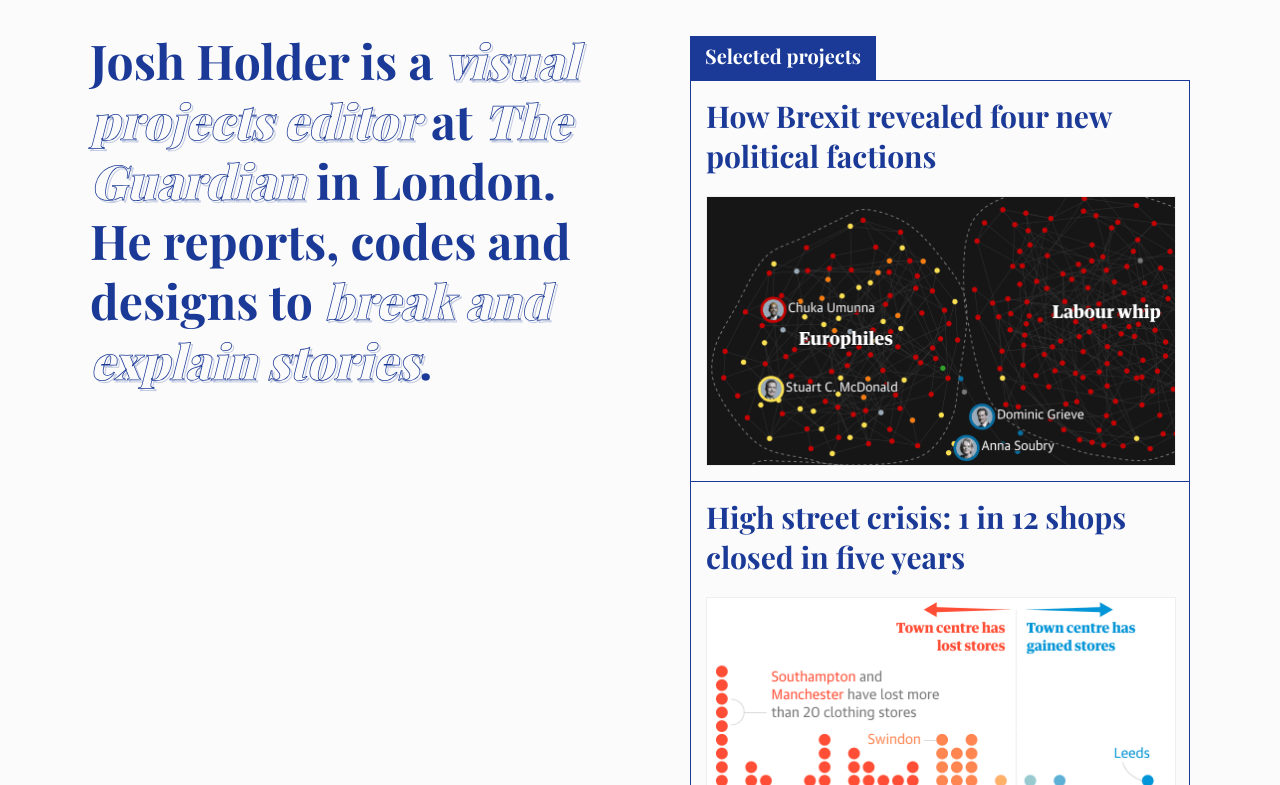
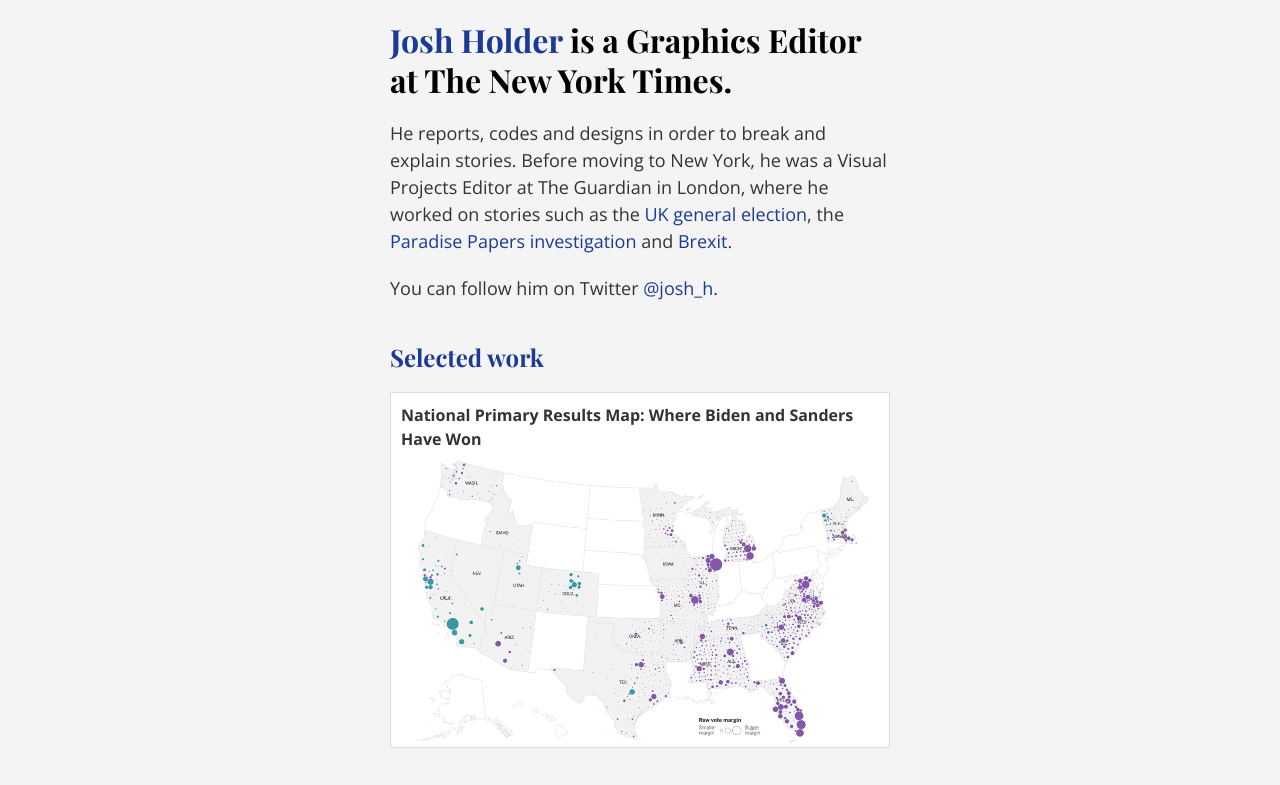
Before and after one commit to holder-josh/holder-josh.github.io, a plain HTML site: page index.html in a window 1280 px wide. Shown: the top 785 px of the page. Drawn offline with nearby package versions, Linux system fonts and the light colour scheme; a web font is replaced by a local one.

Commit message:
updates march 2020

```diff
--- a/index.html
+++ b/index.html
@@ -1,24 +1,35 @@
 <html>
 <head>
     <meta charset="UTF-8">
-    <title>Josh Holder | Visual projects editor at The Guardian</title>
+    <title>Josh Holder | Graphics Editor at The New York Times</title>
     <link href="https://fonts.googleapis.com/css?family=Playfair+Display:400,400i,700,700i,900,900i" rel="stylesheet">
+    <link href="https://fonts.googleapis.com/css?family=Open+Sans:400,400i,700,700i,900,900i" rel="stylesheet">
     <link rel="stylesheet" type="text/css" href="style.css">
-    <meta name="description" content="The portfolio of Josh Holder, visual projects editor at The Guardian" />
+    <meta name="description" content="The portfolio of Josh Holder, Graphics Editor at The New York Times" />
     <meta name="viewport" content="width=device-width, user-scalable=no" />
 </head>
 
 <body>
     <div class="main">
         <div class="main__left">
-            <h1 class="main__left-shadow">
-                Josh Holder is a <span>visual projects editor</span> at <span>The Guardian</span> in London. He reports, codes and designs to <span>break and explain stories</span>.
-            </h1>
             <div class="main__left-text">
-                Josh Holder is a <span>visual projects editor</span> at <span>The Guardian</span> in London. He reports, codes and designs to <span>break and explain stories</span>.
+                <h1><span>Josh Holder</span> is a Graphics Editor at The New York Times.</h1>
+                <p>He reports, codes and designs in order to break and explain stories. Before moving to New York, he was a Visual Projects Editor at The Guardian in London, where he worked on stories such as the <a href="https://www.theguardian.com/politics/ng-interactive/2019/dec/13/boris-johnson-achieves-landslide-victory-visual-guide">UK general election</a>, the <a href="https://www.theguardian.com/news/2017/nov/06/lewis-hamilton-avoided-taxes-jet-isle-of-man-scheme-paradise-papers">Paradise Papers investigation</a> and <a href="https://www.theguardian.com/politics/ng-interactive/2019/aug/13/how-a-no-deal-brexit-threatens-your-weekly-food-shop">Brexit</a>.</p><p>You can follow him on Twitter <a href="https://twitter.com/@josh_h">@josh_h</a>.</p>
             </div>
         </div>
         <div class="main__right">
+            <div class="main__block">
+                <a href="https://www.nytimes.com/interactive/2020/us/elections/democratic-primary-map-results.html">
+                    <h2>National Primary Results Map: Where Biden and Sanders Have Won</h2>
+                    <img src="./images/circles.gif"/>
+                </a>
+            </div>
+            <div class="main__block">
+                <a href="https://www.theguardian.com/politics/ng-interactive/2019/aug/13/how-a-no-deal-brexit-threatens-your-weekly-food-shop">
+                    <h2>How a no-deal Brexit threatens your weekly food shop</h2>
+                    <img src="./images/brexit_food.gif"/>
+                </a>
+            </div>
             <div class="main__block">
                 <a href="https://www.theguardian.com/politics/ng-interactive/2019/feb/15/how-brexit-revealed-four-new-political-factions">
                     <h2>How Brexit revealed four new political factions</h2>
@@ -26,9 +37,27 @@
                 </a>
             </div>
             <div class="main__block">
+                <a href="https://www.theguardian.com/politics/ng-interactive/2019/dec/13/boris-johnson-achieves-landslide-victory-visual-guide">
+                    <h2>How did Boris Johnson achieve his landslide victory? </h2>
+                    <img src="./images/election_analysis.gif"/>
+                </a>
+            </div>
+            <div class="main__block">
+                <a href="https://www.theguardian.com/politics/ng-interactive/2019/oct/18/how-much-johnson-great-new-deal-actually-new">
+                    <h2>How much of Johnson's 'great new deal' is actually new?</h2>
+                    <img src="./images/brexit_deal.gif"/>
+                </a>
+            </div>
+            <div class="main__block">
                 <a href="https://www.theguardian.com/cities/ng-interactive/2019/jan/30/high-street-crisis-town-centres-lose-8-of-shops-in-five-years">
                     <h2>High street crisis: 1 in 12 shops closed in five years</h2>
                     <img src="./images/high_streets.gif"/>
+                </a>
+            </div>
+            <div class="main__block">
+                <a href="https://www.theguardian.com/world/ng-interactive/2019/mar/07/the-teleprompter-test-why-trumps-populism-is-often-scripted">
+                    <h2>The Teleprompter Test: why Trump's populism is not his own</h2>
+                    <img src="./images/populism.gif"/>
                 </a>
             </div>
             <div class="main__block">
--- a/style.scss
+++ b/style.scss
@@ -1,5 +1,5 @@
 $blue: #1b3a97;
-$bg: lighten(#f6f6f6, 2%);
+$bg: #f4f4f4;
 
 @import '_mq';
 
@@ -10,174 +10,107 @@
 }
 
 .main {
-    width: 1100px;
+    max-width: 500px;
     margin: auto;
+    padding: 0 10px;
     position: relative;
-
-    @include mq($until: wide) {
-        width: 100%;
-        max-width: 500px;
-        margin-top: 24px;
-    }
 
     h1 {
         margin: 0;
     }
+
+    span {
+        color: $blue;
+    }
+
+    a {
+        color: $blue;
+        text-decoration: none;
+
+        &:hover {
+            border-bottom: 1px solid $blue;
+        }
+    }
 }
 
 .main__left {
-    width: 500px;
-    position: fixed;
-    top: 30px;
-    // background-color: red;
-    // min-height: 400px;
-
-    @include mq($until: wide) {
-        width: 100%;
-        position: relative;
-        top: 0;
+    h1 {
+        font-size: 32px;
+        line-height: 1.25;
+        font-family: "Playfair Display", Arial;
+        margin-bottom: 20px;
+        margin-top: 20px;
+    }
+    p {
+        font-family: "Open Sans", "Arial";
+        color: #333;
+        font-size: 18px;
+        line-height: 27px;
+        margin-bottom: 20px;
     }
 }
 
 .main__block {
-    padding: 15px;
-    border-bottom: 1px solid $blue;
+    margin-bottom: 40px;
+    border: 1px solid darken($bg, 10%);
+    // padding-top: 10px;
+    background-color: #fff;
+    transition: transform 0.2s ease-in-out;
 
-    &:last-of-type {
-        border-bottom: 0;
+    h2 {
+        padding-left: 10px;
+        padding-right: 10px;
     }
 
-    h2 {
-        margin: 0;
-        padding: 0;
-        display: inline;
-        font-size: 30px;
-        line-height: 40px;
-        font-family: "Playfair Display";
-        color: $blue;
-    }
-
-    img {
-        width: 470px;
-        height: 270px;
-        margin-top: 20px;
-        box-sizing: border-box;
-        border: 1px solid darken($bg, 5%);
-
-        @include mq($until: wide) {
-            width: 100%;
-            height: auto;
-            position: relative;
-            top: 0;
+    &:hover {
+        transform: scale(1.02);
+        a {
+            border: 0;
         }
     }
 }
 
-.main__left-text {
-    font-family: "Playfair Display";
-    font-size: 48px;
-    line-height: 60px;
-    color: $blue;
-    font-weight: 700;
-    position: absolute;
-    top: 0;
-
-    span {
+.main__right {
+    &::before {
+        content: 'Selected work';
+        font-size: 24px;
+        line-height: 1.25;
+        font-family: "Playfair Display", "Arial";
         color: $blue;
-        -webkit-text-fill-color: $bg; /* Will override color (regardless of order) */
-        -webkit-text-stroke-width: 0.75px;
-        -webkit-text-stroke-color: $blue;
-        font-weight: 900;
-        font-style: italic;
+        font-weight: bold;
+        display: block;
+        padding-bottom: 20px;
     }
 
-    @include mq($until: wide) {
+    margin-top: 40px;
+    img {
+        // display: none;
         width: 100%;
-        position: relative;
-        top: 0;
+        // border-top: 1px solid darken($bg, 10%);
+    }
+    h2 {
+        font-size: 16px;
+        line-height: 24px;
+        font-family: "Open Sans", "Arial";
+        color: #333;
+        font-weight: 700;
+        margin-top: 10px;
+        margin-bottom: 10px;
 
+        &::before {
+            // content: '• ';
+            font-weight: bold;
+            color: $blue;
+            margin-right: 5px;
+            display: inline-block;
+            transition: margin-right 0.1s ease-out;
+            // transform: scale(0.9);
+        }
 
-        font-size: 30px;
-        line-height: 40px;
-        padding-left: 15px;
-        padding-right: 15px;
-        width: calc(100% - 30px);
+    }
+    a {
+        text-decoration: none;
+        display: block;
+        transition: transform 0.2s ease-in-out;
     }
 }
-
-.main__left-shadow {
-    color: $bg;
-    font-family: "Playfair Display";
-    font-size: 48px;
-    line-height: 60px;
-    font-weight: bold;
-    position: absolute;
-    top: 0;
-    transform: translate(2px,2px);
-
-    span {
-        color: $blue;
-        -webkit-text-fill-color: $bg; /* Will override color (regardless of order) */
-        -webkit-text-stroke-width: 1px;
-        -webkit-text-stroke-color: $blue;
-        font-weight: 900;
-        font-style: italic;
-        opacity: 0.25;
-    }
-
-    @include mq($until: wide) {
-        font-size: 30px;
-        line-height: 40px;
-        padding-left: 15px;
-        padding-right: 15px;
-    }
-}
-
-.main__right {
-    width: 500px;
-    margin-left: 600px;
-    border: 1px solid $blue;
-    margin-top: 80px;
-    box-sizing: border-box;
-    position: relative;
-    margin-bottom: 80px;
-
-    @include mq($until: wide) {
-        width: 100%;
-        margin-left: 0;
-    }
-
-    @include mq($until: 500px) {
-        border-left: 0;
-        border-right: 0;
-    }
-
-    a {
-        text-decoration: none;
-
-        &:hover {
-            // opacity: 0.8;
-
-            h2 {
-                // opacity: 0.8;
-                border-bottom: 1px solid $blue;
-            }
-        }
-    }
-
-    &::before {
-        content: 'Selected projects';
-        display: inline-block;
-        background-color: $blue;
-        color: #fff;
-        padding: 10px 15px 15px;
-        font-size: 20px;
-        position: absolute;
-        left: -1px;
-        top: -45px;
-        line-height: 20px;
-        font-family: "Playfair Display";
-        font-weight: 700;
-        // transform: translate(-1px,-35px);
-    }
-}
```
Also changed, not shown: images/brexit_deal.gif (added), images/brexit_food.gif (added), images/circles.gif (added), images/election_analysis.gif (added), images/election_analysis.png (added), images/populism.gif (added), style.css, 1 other file.
